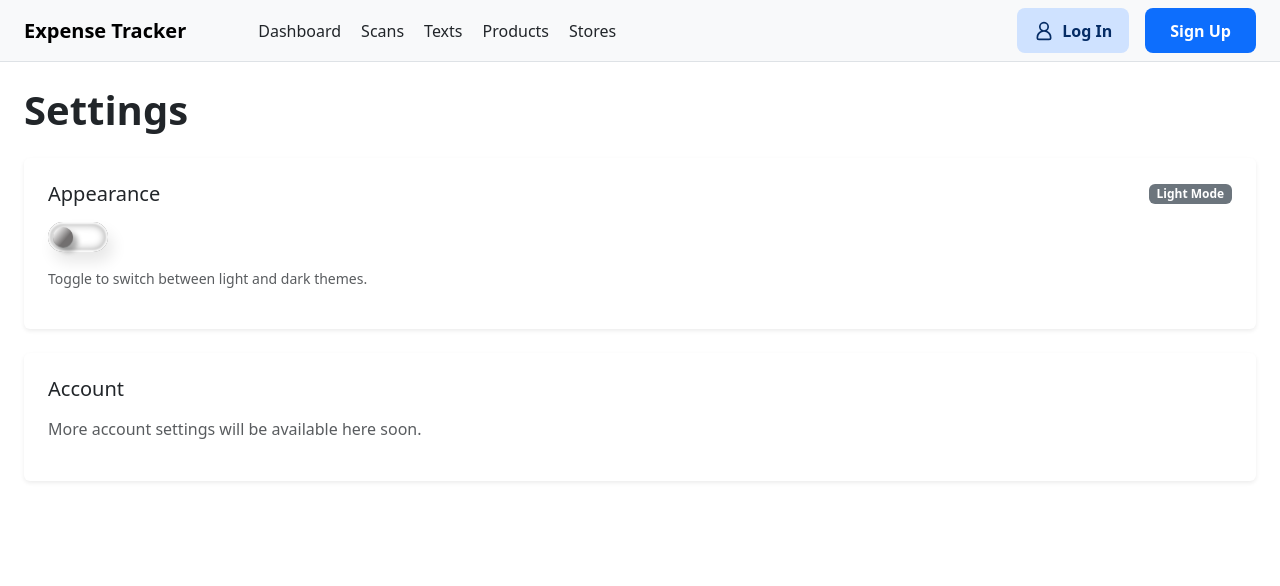
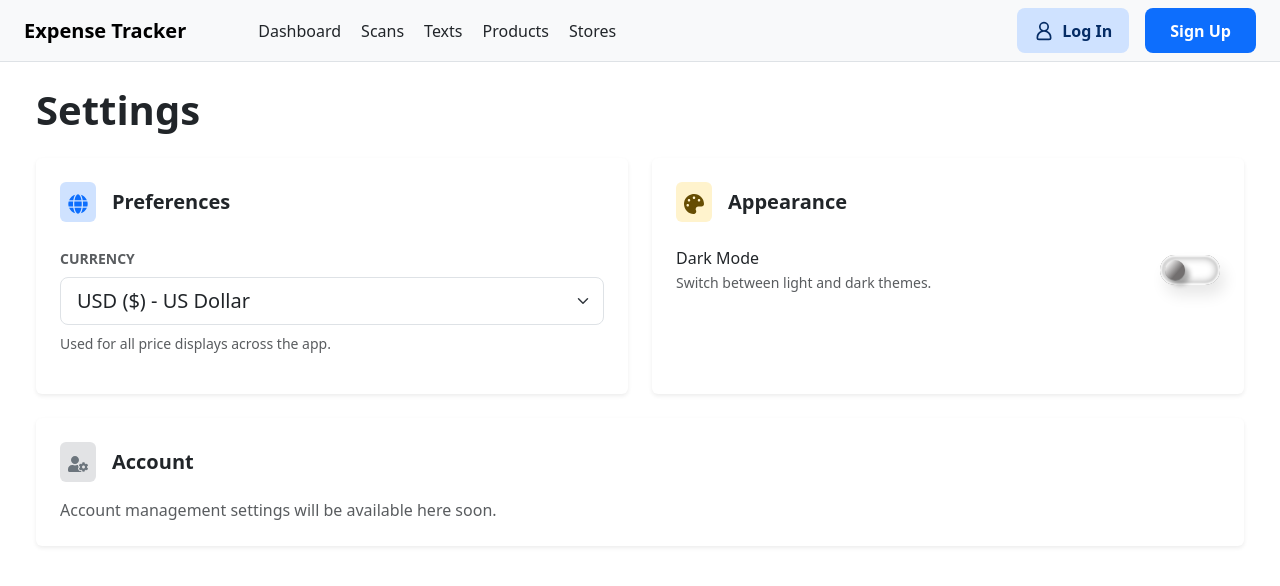
Before and after one commit to HarunUYGUC/Expense-Tracker, a React (Vite) app: page /settings in a window 1280 px wide. Shown: the top 586 px of the page. Built offline with nearby package versions, Linux system fonts and the light colour scheme; no server answers.

Commit message:
CurrencyContext was added and the entire site was made compatible.

```diff
--- /dev/null
+++ b/src/context/CurrencyContext.jsx
@@ -0,0 +1,54 @@
+import React, { createContext, useState, useContext, useEffect } from 'react';
+
+const CurrencyContext = createContext();
+
+export const CurrencyProvider = ({ children }) => {
+  // Başlangıçta localStorage'a bak, yoksa varsayılan USD yap
+  const [currency, setCurrency] = useState(() => {
+    const saved = localStorage.getItem('app_currency');
+    return saved ? JSON.parse(saved) : { code: 'USD', symbol: '$', locale: 'en-US' };
+  });
+
+  // Para birimi değişince kaydet
+  useEffect(() => {
+    localStorage.setItem('app_currency', JSON.stringify(currency));
+  }, [currency]);
+
+  // Para birimini güncelleme fonksiyonu
+  const updateCurrency = (code) => {
+    switch (code) {
+      case 'TRY':
+        setCurrency({ code: 'TRY', symbol: '₺', locale: 'tr-TR' });
+        break;
+      case 'EUR':
+        setCurrency({ code: 'EUR', symbol: '€', locale: 'de-DE' });
+        break;
+      case 'GBP':
+        setCurrency({ code: 'GBP', symbol: '£', locale: 'en-GB' });
+        break;
+      case 'USD':
+      default:
+        setCurrency({ code: 'USD', symbol: '$', locale: 'en-US' });
+        break;
+    }
+  };
+
+  // Fiyat formatlama yardımcısı (Örn: 1250.50 -> ₺1.250,50)
+  const formatPrice = (amount) => {
+    const num = Number(amount) || 0;
+    return new Intl.NumberFormat(currency.locale, {
+      style: 'currency',
+      currency: currency.code,
+      minimumFractionDigits: 2
+    }).format(num);
+  };
+
+  return (
+    <CurrencyContext.Provider value={{ currency, updateCurrency, formatPrice }}>
+      {children}
+    </CurrencyContext.Provider>
+  );
+};
+
+// eslint-disable-next-line react-refresh/only-export-components
+export const useCurrency = () => useContext(CurrencyContext);
--- a/src/main.jsx
+++ b/src/main.jsx
@@ -5,6 +5,7 @@ import App from './App.jsx';
 import { AuthProvider } from './context/AuthContext';
 import { ThemeProvider } from './context/ThemeContext';
 import { ReportProvider } from './context/ReportContext';
+import { CurrencyProvider } from './context/CurrencyContext';
 
 import 'bootstrap/dist/css/bootstrap.min.css';
 import 'bootstrap/dist/js/bootstrap.bundle.min.js';
@@ -15,9 +16,11 @@ ReactDOM.createRoot(document.getElementById('root')).render(
     <BrowserRouter>
       <AuthProvider>
         <ThemeProvider>
-          <ReportProvider>
-            <App />
-          </ReportProvider>
+          <CurrencyProvider>
+            <ReportProvider>
+              <App />
+            </ReportProvider>
+          </CurrencyProvider>
         </ThemeProvider>
       </AuthProvider>
     </BrowserRouter>
--- a/src/pages/ManualEntry.jsx
+++ b/src/pages/ManualEntry.jsx
@@ -1,5 +1,6 @@
 import React, { useState, useEffect } from 'react';
 import { useAuth } from '../context/AuthContext';
+import { useCurrency } from '../context/CurrencyContext';
 import { db } from '../firebase';
 import { collection, addDoc, query, where, orderBy, onSnapshot, deleteDoc, doc } from 'firebase/firestore';
 import { FaPlus, FaTrash, FaExclamationTriangle, FaSave, FaListAlt } from 'react-icons/fa';
@@ -8,6 +9,7 @@ import ReceiptDetailModal from '../components/ReceiptDetailModal';
 
 function ManualEntry() {
   const { user } = useAuth();
+  const { formatPrice } = useCurrency();
   const [loading, setLoading] = useState(false);
   const [error, setError] = useState('');
   const [success, setSuccess] = useState('');
@@ -362,7 +364,7 @@ function ManualEntry() {
                             </div>
 
                             <div style={{ flex: 1, textAlign: 'right' }} className="fw-bold text-primary">
-                                ${entry.price.toFixed(2)}
+                                {formatPrice(entry.price)}
                             </div>
 
                             <div style={{ width: '50px', display: 'flex', justifyContent: 'flex-end' }}>
--- a/src/pages/Products.jsx
+++ b/src/pages/Products.jsx
@@ -2,11 +2,13 @@ import React, { useState, useEffect } from 'react';
 import { Link } from 'react-router-dom';
 import { FaBoxOpen, FaChevronRight } from 'react-icons/fa';
 import { useAuth } from '../context/AuthContext';
+import { useCurrency } from '../context/CurrencyContext';
 import { db } from '../firebase';
 import { collection, query, where, onSnapshot } from 'firebase/firestore';
 
 function Products() {
   const { user } = useAuth();
+  const { formatPrice } = useCurrency();
   const [products, setProducts] = useState([]);
   const [loading, setLoading] = useState(true);
   const [searchTerm, setSearchTerm] = useState('');
@@ -146,7 +148,7 @@ function Products() {
                   <div className="mt-auto pt-3 border-top d-flex justify-content-between align-items-end">
                     <div>
                       <small className="text-muted d-block" style={{fontSize: '0.75rem'}}>Last Price</small>
-                      <span className="fs-5 fw-bold text-primary">${product.latestPrice.toFixed(2)}</span>
+                      <span className="fs-5 fw-bold text-primary">{formatPrice(product.latestPrice)}</span>
                     </div>
 
                     <Link
--- a/src/pages/Receipts.jsx
+++ b/src/pages/Receipts.jsx
@@ -3,6 +3,7 @@ import { useDropzone } from 'react-dropzone';
 import { FaCloudUploadAlt, FaListAlt, FaCheck, FaTimes } from 'react-icons/fa';
 import { db, storage } from '../firebase';
 import { useAuth } from '../context/AuthContext';
+import { useCurrency } from '../context/CurrencyContext';
 import { ref, uploadBytesResumable, getDownloadURL, deleteObject } from "firebase/storage";
 import { collection, addDoc, query, where, onSnapshot, orderBy, deleteDoc, doc, getDoc } from "firebase/firestore";
 import ImageModal from '../components/ImageModal';
@@ -11,6 +12,7 @@ import Tesseract from 'tesseract.js';
 
 function Receipts() {
   const { user } = useAuth();
+  const { formatPrice } = useCurrency();
   const [isUploading, setIsUploading] = useState(false);
   const [uploadProgress, setUploadProgress] = useState(0);
   const [statusText, setStatusText] = useState('');
@@ -341,7 +343,7 @@ function Receipts() {
                                 <span className="fw-bold text-truncate">{receipt.fileName}</span>
                             </div>
                             <div style={{ flex: 1 }} className="text-muted small">{formatDateTime(receipt.createdAt)}</div>
-                            <div style={{ flex: 1, textAlign: 'right' }} className="fw-bold text-primary">${Number(receipt.price).toFixed(2)}</div>
+                            <div style={{ flex: 1, textAlign: 'right' }} className="fw-bold text-primary">{formatPrice(receipt.price)}</div>
                             <div style={{ width: '50px', display: 'flex', justifyContent: 'flex-end' }}>
                               <button
                                 className="delete-entry-btn"
--- a/src/pages/Settings.jsx
+++ b/src/pages/Settings.jsx
@@ -1,24 +1,70 @@
 import React from 'react';
 import { useTheme } from '../context/ThemeContext';
+import { useCurrency } from '../context/CurrencyContext';
+import { FaGlobe, FaPalette, FaUserCog } from 'react-icons/fa';
 
 function Settings() {
   const { theme, toggleTheme } = useTheme();
+  const { currency, updateCurrency } = useCurrency();
 
   return (
-    <div className="container-fluid px-4 py-4" style={{ backgroundColor: 'var(--bs-body-bg)' }}>
+    <div className="dashboard-page-wrapper p-4">
+      <div className="container-fluid">
         <h1 className="display-6 fw-bold mb-4">Settings</h1>
 
-      {/* Görünüm Ayarları Kartı */}
-      <div className="card border-0 shadow-sm mb-4">
+        <div className="row g-4">
+
+            {/* Para Birimi Seçimi */}
+            <div className="col-md-6">
+                <div className="card border-0 shadow-sm h-100">
                     <div className="card-body p-4">
-
-          <div className="d-flex justify-content-between align-items-center mb-3">
-             <h5 className="card-title mb-0">Appearance</h5>
-             {/* Durumu metin olarak göstermek isterseniz (Opsiyonel) */}
-             <span className="badge bg-secondary">{theme === 'dark' ? 'Dark Mode' : 'Light Mode'}</span>
+                        <div className="d-flex align-items-center mb-4">
+                            <div className="bg-primary-subtle text-primary p-2 rounded me-3">
+                                <FaGlobe className="fs-5" />
+                            </div>
+                            <h5 className="card-title mb-0 fw-bold">Preferences</h5>
                         </div>
 
-          {/* ÖZEL BUTON BAŞLANGIÇ */}
+                        <div className="mb-3">
+                            <label className="form-label text-muted small fw-bold">CURRENCY</label>
+                            <select
+                                className="form-select form-select-lg"
+                                value={currency.code}
+                                onChange={(e) => updateCurrency(e.target.value)}
+                                style={{ cursor: 'pointer' }}
+                            >
+                                <option value="USD">USD ($) - US Dollar</option>
+                                <option value="EUR">EUR (€) - Euro</option>
+                                <option value="TRY">TRY (₺) - Turkish Lira</option>
+                                <option value="GBP">GBP (£) - British Pound</option>
+                                <option value="JPY">JPY (¥) - Japanese Yen</option>
+                            </select>
+                            <div className="form-text mt-2">
+                                Used for all price displays across the app.
+                            </div>
+                        </div>
+                    </div>
+                </div>
+            </div>
+
+            {/* Karanlık Mod */}
+            <div className="col-md-6">
+                <div className="card border-0 shadow-sm h-100">
+                    <div className="card-body p-4">
+                        <div className="d-flex align-items-center mb-4">
+                            <div className="bg-warning-subtle text-warning-emphasis p-2 rounded me-3">
+                                <FaPalette className="fs-5" />
+                            </div>
+                            <h5 className="card-title mb-0 fw-bold">Appearance</h5>
+                        </div>
+
+                        <div className="d-flex justify-content-between align-items-center">
+                            <div>
+                                <span className="d-block fw-medium">Dark Mode</span>
+                                <small className="text-muted">Switch between light and dark themes.</small>
+                            </div>
+
+                            {/* Özel Animasyonlu Switch Butonu */}
                             <div className="switch-container">
                                 <input
                                     type="checkbox"
@@ -28,25 +74,31 @@ function Settings() {
                                     onChange={toggleTheme}
                                 />
                                 <label htmlFor="darkModeToggle" className="switch-label">
-              {/* İçerik boş, CSS ::before ile dolduruluyor */}
+                                    {/* CSS ::before ile dolduruluyor */}
                                 </label>
                             </div>
-          {/* ÖZEL BUTON BİTİŞ */}
-
-          <p className="text-muted small mt-3">
-            Toggle to switch between light and dark themes.
-          </p>
+                        </div>
+                    </div>
                 </div>
             </div>
 
-      {/* Account Ayarları (Aynen Kalıyor) */}
+            {/* Gelecek Özellikler İçin */}
+            <div className="col-12">
                 <div className="card border-0 shadow-sm">
                     <div className="card-body p-4">
-          <h5 className="card-title mb-3">Account</h5>
-          <p className="text-muted">More account settings will be available here soon.</p>
+                        <div className="d-flex align-items-center mb-3">
+                            <div className="bg-secondary-subtle text-secondary p-2 rounded me-3">
+                                <FaUserCog className="fs-5" />
+                            </div>
+                            <h5 className="card-title mb-0 fw-bold">Account</h5>
+                        </div>
+                        <p className="text-muted mb-0">Account management settings will be available here soon.</p>
+                    </div>
                 </div>
             </div>
 
+        </div>
+      </div>
     </div>
   );
 }
--- a/src/pages/Stores.jsx
+++ b/src/pages/Stores.jsx
@@ -2,11 +2,13 @@ import React, { useState, useEffect } from 'react';
 import { Link } from 'react-router-dom';
 import { FaStore, FaMapMarkerAlt } from 'react-icons/fa';
 import { useAuth } from '../context/AuthContext';
+import { useCurrency } from '../context/CurrencyContext';
 import { db } from '../firebase';
 import { collection, query, where, onSnapshot } from 'firebase/firestore';
 
 function Stores() {
   const { user } = useAuth();
+  const { formatPrice } = useCurrency();
   const [stores, setStores] = useState([]);
   const [loading, setLoading] = useState(true);
 
@@ -118,7 +120,7 @@ function Stores() {
                   <div className="mt-auto d-flex justify-content-between align-items-center">
                      <div>
                         <small className="text-muted d-block">Total Spent</small>
-                        <span className="fw-bold fs-5">${store.totalSpent.toLocaleString(undefined, {minimumFractionDigits: 2})}</span>
+                        <span className="fw-bold fs-5">{formatPrice(store.totalSpent)}</span>
                      </div>
 
                      <Link to={`/stores/${encodeURIComponent(store.name)}`} className="btn btn-outline-primary btn-sm">
```
Also changed, not shown: src/components/ReceiptDetailModal.jsx (+5 -2 lines), src/pages/AnalyzeExpenses.jsx (+14 -11 lines), src/pages/Dashboard.jsx (+5 -3 lines), src/pages/ProductDetails.jsx (+6 -4 lines), src/pages/StoreDetails.jsx (+5 -3 lines). Lines whose indentation alone changed are shown as unchanged.
